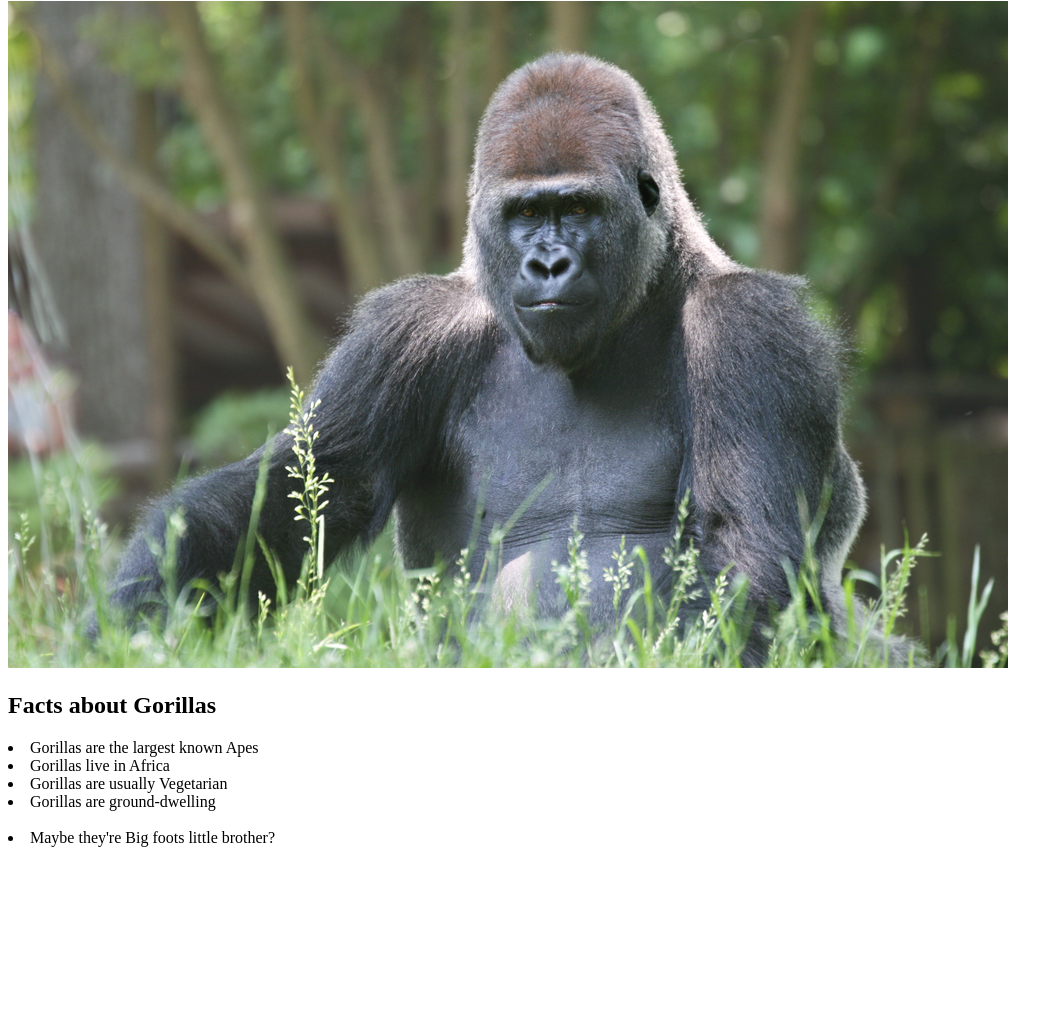
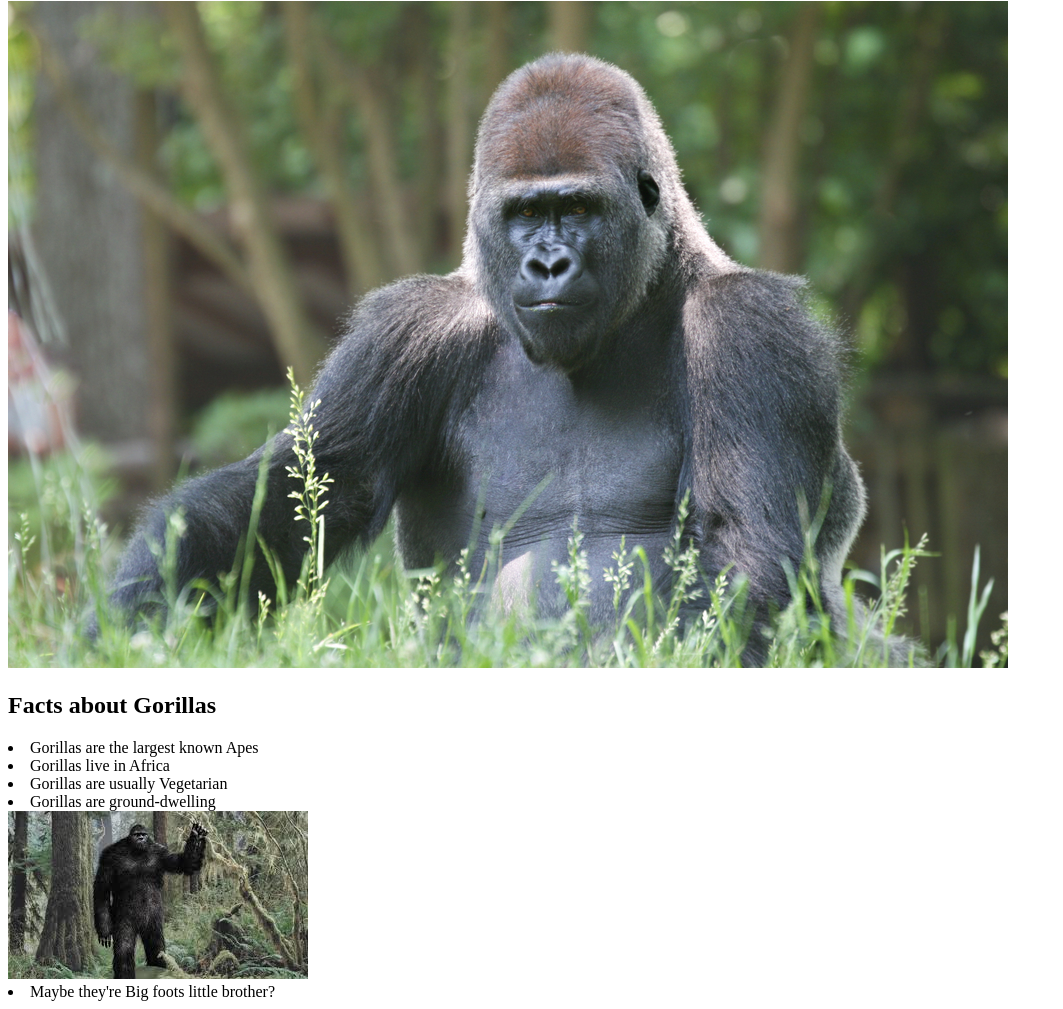
Before and after one commit to AkyunaAkish/Gorillas, a plain HTML site: page index.html in a window 1280 px wide. Shown: the part 79-1088 px from the top of the page, without its empty margins (0-1063 px from the left). Before the commit the page ends 934 px from the top, so only its background shows below. Drawn offline with Linux system fonts and the light colour scheme.

Commit message:
another thing

```diff
--- a/index.html
+++ b/index.html
@@ -17,7 +17,7 @@
 
          <li>Gorillas are ground-dwelling</li>
 
-         <img src="bigfoot.jpg" alt="">
+         <img src="bigfoot.jpeg" alt="">
 
          <li>Maybe they're Big foots little brother?</li>
 </body>
```
